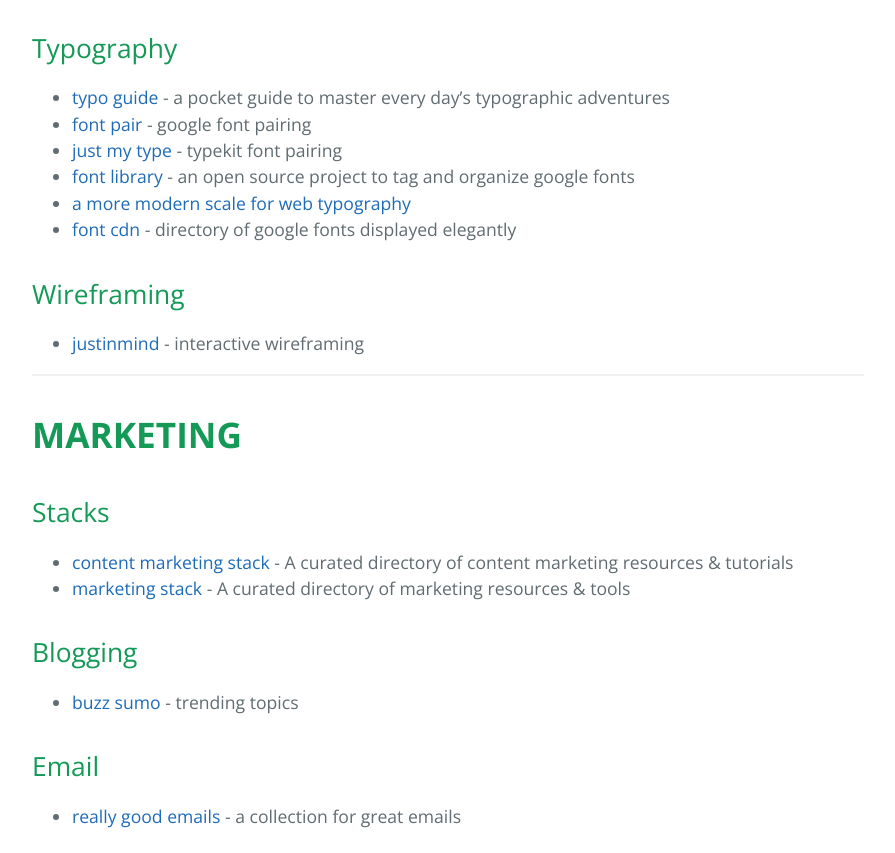
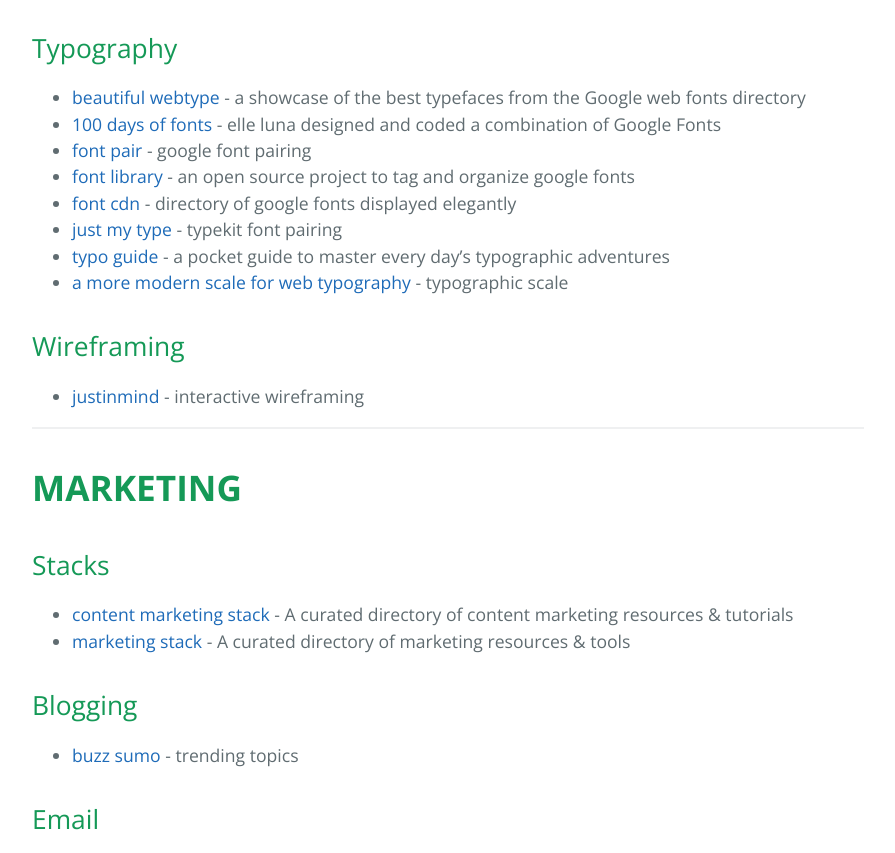
Before and after one commit to davidacreates/bookmarks, a plain HTML site: page index.html in a window 1280 px wide. Shown: the part 2400-3253 px from the top of the page, without its empty margins (192-1087 px from the left). Drawn offline with nearby package versions, Linux system fonts and the light colour scheme.

```diff
--- a/index.html
+++ b/index.html
@@ -160,16 +160,21 @@
 
 <ul>
 <li>
-<a href="http://www.typogui.de/"> typo guide </a> - a pocket guide to master every day’s typographic adventures</li>
+<a href="http://hellohappy.org/beautiful-web-type/">beautiful webtype</a> - a showcase of the best typefaces from the Google web fonts directory</li>
+<li>
+<a href="http://100daysoffonts.com/">100 days of fonts</a> - elle luna designed and coded a combination of Google Fonts</li>
 <li>
 <a href="http://fontpair.co/">font pair</a> - google font pairing</li>
 <li>
+<a href="http://katydecorah.com/font-library/#/heavy/">font library</a> - an open source project to tag and organize google fonts</li>
+<li>
+<a href="http://fontcdn.org/">font cdn</a> - directory of google fonts displayed elegantly</li>
+<li>
 <a href="http://justmytype.co/typekit/">just my type</a> - typekit font pairing</li>
 <li>
-<a href="http://katydecorah.com/font-library/#/heavy/">font library</a> - an open source project to tag and organize google fonts</li>
-<li><a href="http://typecast.com/blog/a-more-modern-scale-for-web-typography">a more modern scale for web typography</a></li>
+<a href="http://www.typogui.de/">typo guide</a> - a pocket guide to master every day’s typographic adventures</li>
 <li>
-<a href="http://fontcdn.org/">font cdn</a> - directory of google fonts displayed elegantly</li>
+<a href="http://typecast.com/blog/a-more-modern-scale-for-web-typography">a more modern scale for web typography</a> - typographic scale</li>
 </ul>
 
 <h2>
```
Also changed, not shown: params.json (+1 -1 lines).
